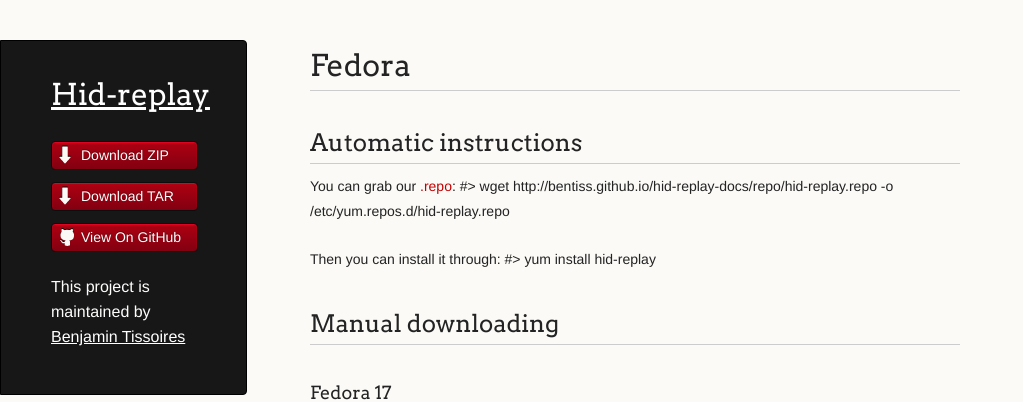
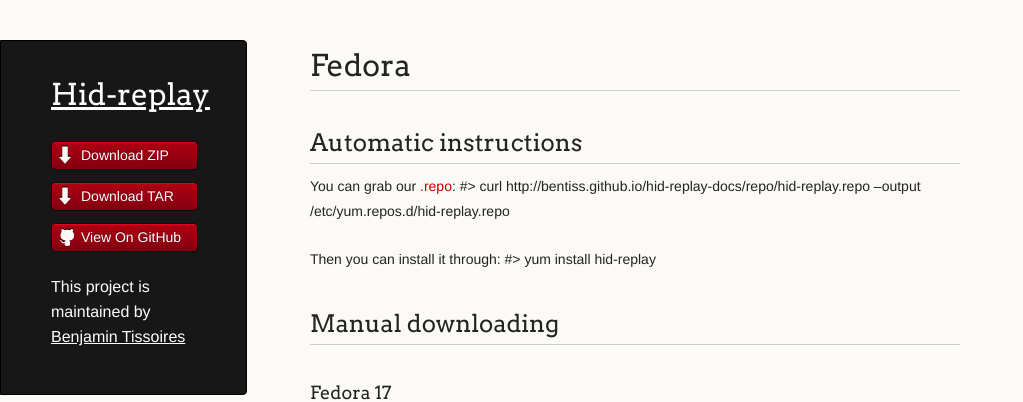
Before and after one commit to bentiss/hid-replay-docs, a Jekyll site: the page built from Fedora.md, in a window 1280 px wide. Shown: the top 402 px of the page, without its empty margins (0-1023 px from the left). Built offline with Jekyll 4.4.1, drawn with Linux system fonts in a browser that asks for light colours; Markdown is read by kramdown in place of the engine named in the settings.

Commit message:
Fix wget command for retrieving the repo file

```diff
--- a/Fedora.md
+++ b/Fedora.md
@@ -7,7 +7,7 @@
 
 ## Automatic instructions
 You can grab our [.repo](repo/hid-replay.repo):
-	#> wget http://bentiss.github.io/hid-replay-docs/repo/hid-replay.repo -o /etc/yum.repos.d/hid-replay.repo
+	#> curl http://bentiss.github.io/hid-replay-docs/repo/hid-replay.repo --output /etc/yum.repos.d/hid-replay.repo
 
 Then you can install it through:
 	#> yum install hid-replay
```
Also changed, not shown: 1 other file.
